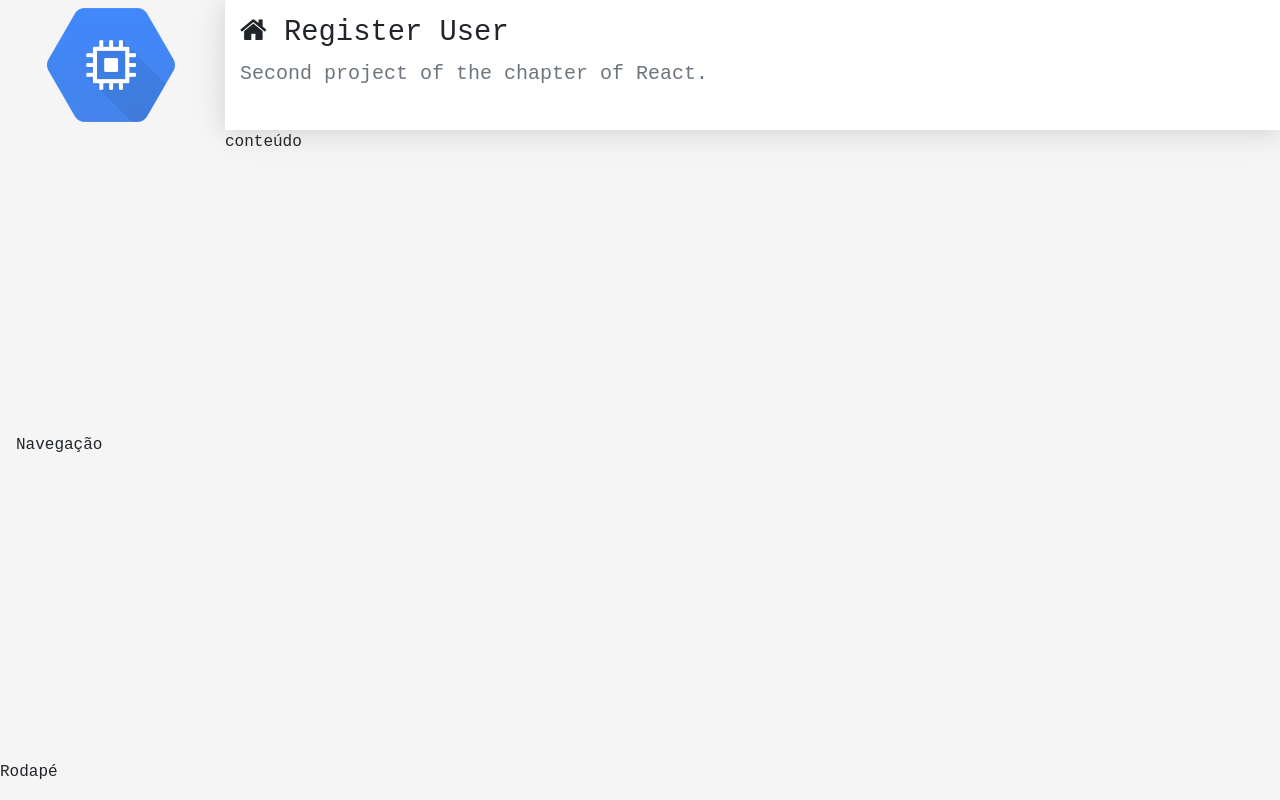
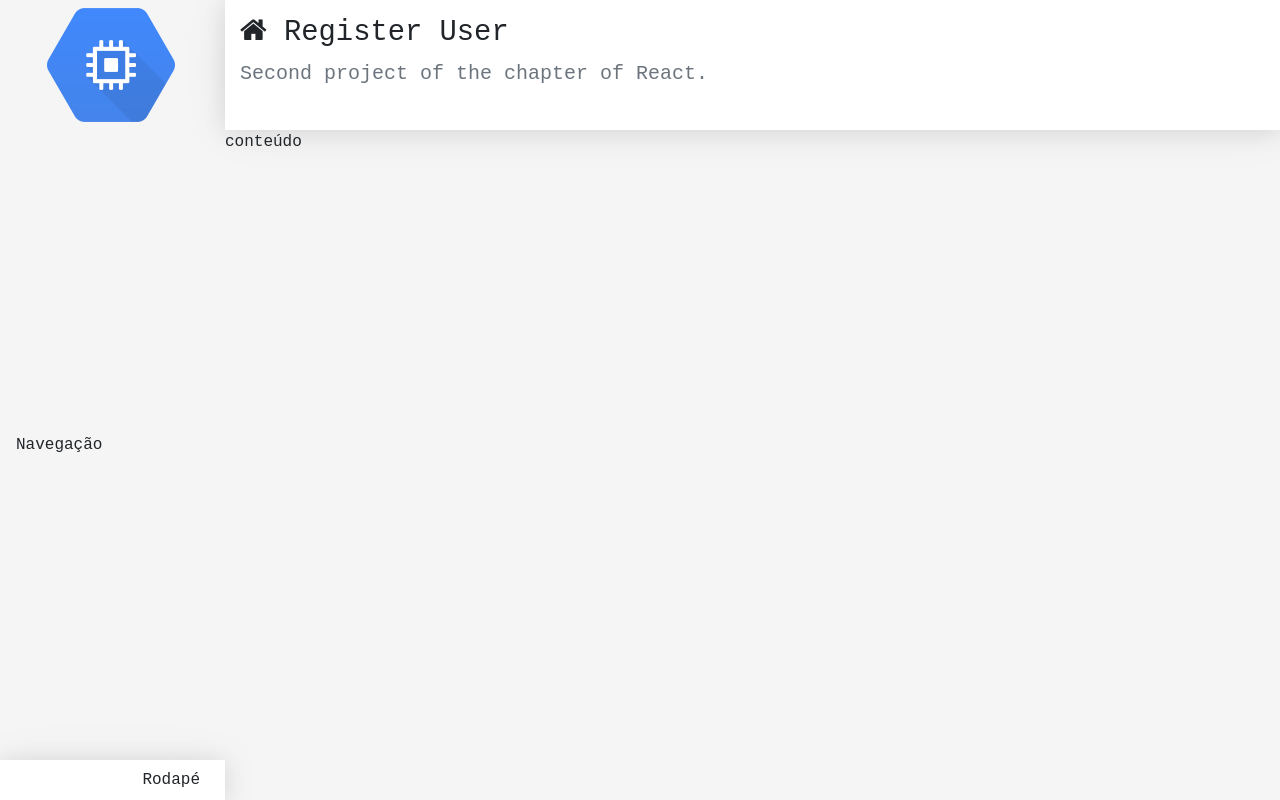
Before and after one commit to igooruh/crud, a React (Create React App) app in the folder frontend/: page / in a window 1280 px wide. Built offline with nearby package versions, Linux system fonts and the light colour scheme.

Commit message:
Add styling in footer of the project

```diff
--- a/frontend/src/components/footer/footer.css
+++ b/frontend/src/components/footer/footer.css
@@ -0,0 +1,8 @@
+footer.rodape {
+    display: flex;
+    align-items: center;
+    justify-content: flex-end;
+    padding: 0px 25px;
+    background-color: #FFF;
+    box-shadow: var(--shadow);
+}
```
